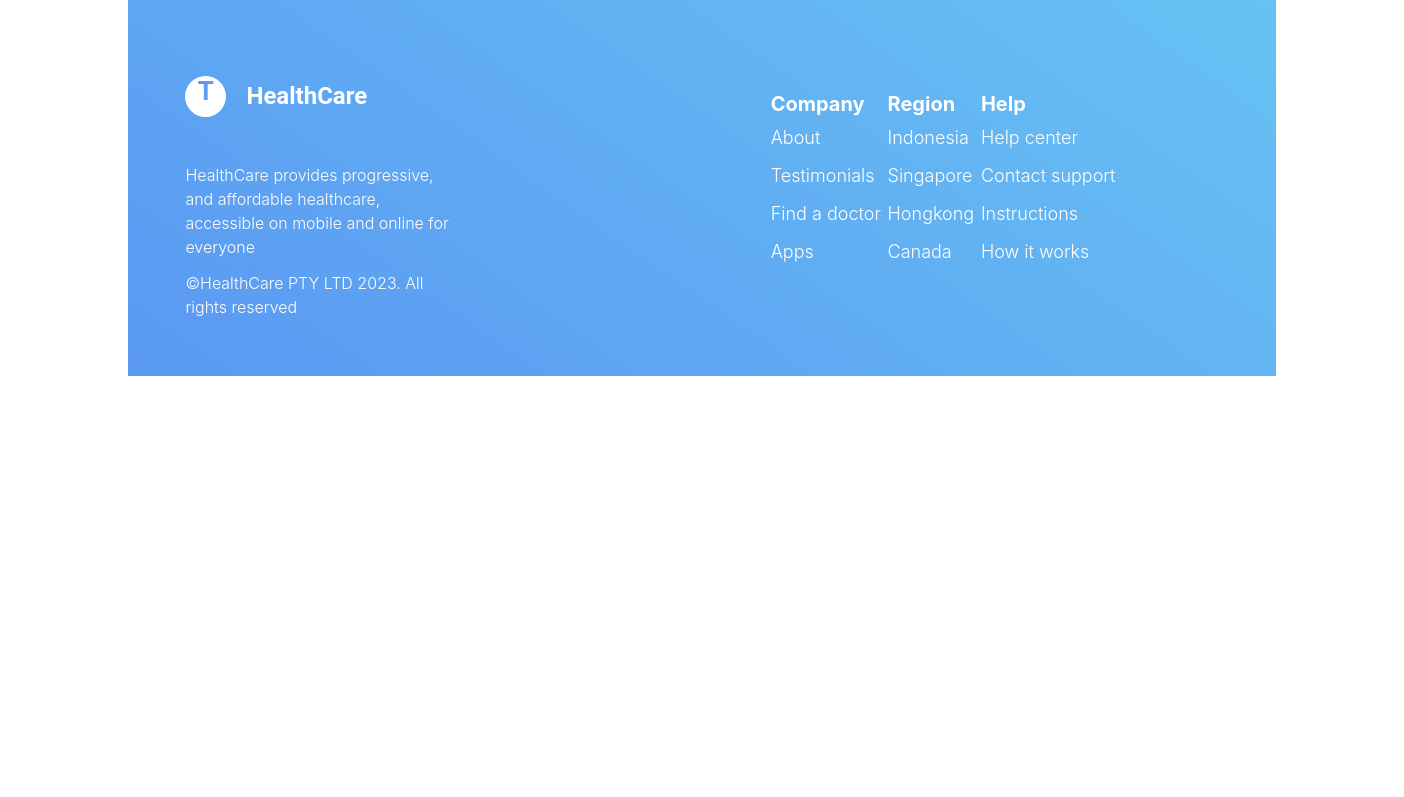
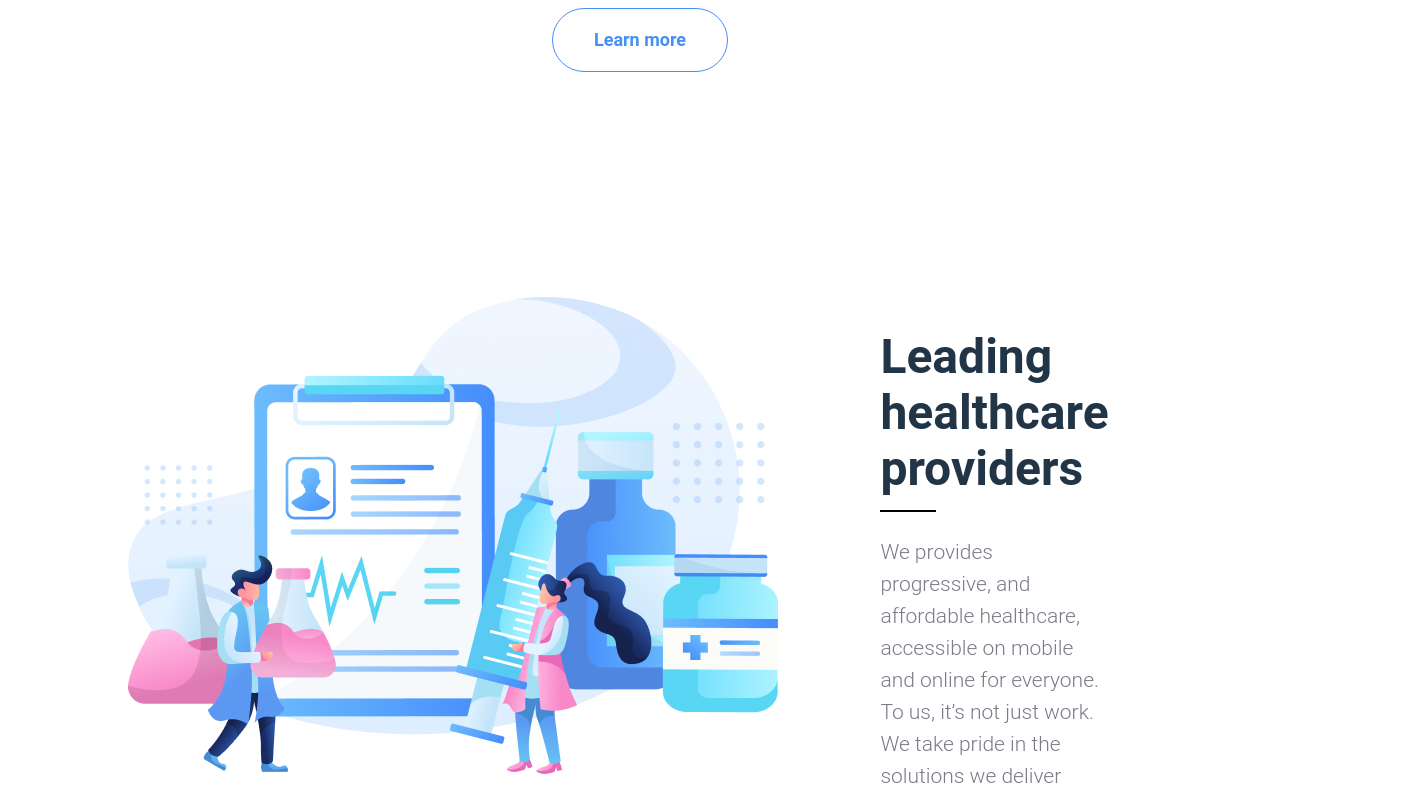
Before and after one commit to SuperJK55/effective-react-lab, a React app: page / in a window 1280 px wide. Shown: the part 2000-2797 px from the top of the page, 1404 px wide, since content can reach past the window. Before the commit the page ends 2376 px from the top, so only its background shows below. Built offline with nearby package versions, Linux system fonts and the light colour scheme; the HTML template or start-up script is replaced by a standard one.

Commit message:
Added two text section and new button

```diff
--- a/src/App.module.css
+++ b/src/App.module.css
@@ -27,3 +27,13 @@ footer{
   width: 100%;
   background: var(--background-color-box);
 }
+
+.padding_block{
+  padding-left: 10%;
+  padding-right: 10%;
+}
+.outlinedButton{
+  padding-top: 5%;
+  display: flex;
+  justify-content: center;
+}
--- a/src/App.tsx
+++ b/src/App.tsx
@@ -1,11 +1,14 @@
-import headerImage from './assets/header_illustration_1.png'
+
 import classes from './App.module.css'
 import TopNav from './components/top-nav/TopNav'
 import LogoDiv from './components/logo-div'
 import HeaderText from './components/header-text'
 import OurServices from './components/our-services'
 import CardElement from './components/card-element/CardElement'
+import TextSectionOne from './components/text-section-one'
+import TextSectionTwo from './components/text-section-two'
 
+import headerImage from './assets/header_illustration_1.png'
 import search_img from './assets/svg_cards/search.svg'
 import pharmacy_img from './assets/svg_cards/pharmacy.svg'
 import consultation_img from './assets/svg_cards/consultation.svg'
@@ -13,12 +16,17 @@ import details_img from './assets/svg_cards/details.svg'
 import emergency_img from './assets/svg_cards/emergency.svg'
 import tracking_img from './assets/svg_cards/tracking.svg'
 import Footer from './components/footer'
+import OutlinedButton from './components/outlined-button'
+import sectionOne_img from './assets/text_section_one.png'
+import sectionTwo_img from './assets/text_section_two.png'
+
 
 
 
 function App() {
   return (
     <>
+      <div className={classes.padding_block}>
         <header className={classes.header}>
 
         <div className={classes.headerRow}>
@@ -44,6 +52,13 @@ function App() {
           <CardElement title='Emergency care' subtitle="You can get 24/7 urgent care for yourself or your children and your lovely family" logo={emergency_img}/>
           <CardElement title='Tracking' subtitle="Track and save your medical history and health data " logo={tracking_img}/>
         </OurServices>
+            <div className={classes.outlinedButton}>
+              <OutlinedButton text='Learn more'/>
+            </div>
+        <TextSectionOne arr={['Leading healthcare providers', 'We provides progressive, and affordable healthcare, accessible on mobile and online for everyone. To us, it’s not just work. We take pride in the solutions we deliver', 'Learn more']} img={sectionOne_img}/>
+        <TextSectionTwo arr={['Download our mobile apps', 'Our dedicated patient engagement app and web portal allow you to access information instantaneously (no tedeous form, long calls, or administrative hassle) and securely', 'Download  🠗']} img={sectionTwo_img}/>
+
+      </div>
       <footer>
         <Footer/>
       </footer>
--- /dev/null
+++ b/src/components/outlined-button/OutlinedButton.module.css
@@ -0,0 +1,13 @@
+.outlinedButton{
+    border-radius: 55px;
+    background: transparent;
+    width: fit-content;
+    padding: 0.1% 4%;
+    text-align: center;
+    font-size: 18px;
+    font-style: normal;
+    font-weight: 700;
+    line-height: 60px;
+    color: var(--button-color);
+    border: 1.4px solid var(--button-color);
+}
--- /dev/null
+++ b/src/components/outlined-button/OutlinedButton.tsx
@@ -0,0 +1,16 @@
+import classes from './OutlinedButton.module.css'
+import React from 'react'
+
+interface IOutlinedButton{
+    text: string;
+}
+
+const OutlinedButton: React.FC<IOutlinedButton> = ({text}) => {
+    return (
+        <button className={classes.outlinedButton}>
+            {text}
+        </button>
+    );
+};
+
+export default OutlinedButton;
--- /dev/null
+++ b/src/components/outlined-button/index.ts
@@ -0,0 +1 @@
+export {default} from './OutlinedButton'
--- /dev/null
+++ b/src/components/text-section-one/TextSectionOne.module.css
@@ -0,0 +1,47 @@
+.column {
+    display: flex;
+    flex-direction: column;
+    justify-content: left;
+    margin-right: 12.7%;
+}
+
+.row {
+    display: flex;
+    flex-direction: row;
+    justify-content: flex-start;
+    margin-top: 22%;
+}
+
+.title_text_section {
+    color: var(--primary-text-color);
+    font-size: 48px;
+    font-style: normal;
+    font-weight: 700;
+    text-align: left;
+    line-height: 56px;
+    margin-bottom: 2.5%;
+}
+
+.subtitle_text_section {
+    color: var(--secondary-text-color);
+    font-size: 21px;
+    font-style: normal;
+    text-align: left;
+    font-weight: 300;
+    line-height: 32px;
+    margin-bottom: 4.8%;
+}
+
+.imgBox {
+    width: 65%;
+    height: 47.7%;
+    margin-right: 10%;
+}
+
+.divider {
+    width: 56px;
+    height: 2px;
+    background-color: black;
+    margin-top: 3%;
+    margin-bottom: 3%;
+}
--- /dev/null
+++ b/src/components/text-section-one/TextSectionOne.tsx
@@ -0,0 +1,26 @@
+import classes from './TextSectionOne.module.css'
+import React from 'react'
+import OutlinedButton from '../outlined-button';
+
+interface ITextSectionOne {
+    arr: string[];
+    img: string;
+}
+
+const TextSectionOne: React.FC<ITextSectionOne> = ({arr, img}) => {
+    return (
+        <div className={classes.row}>
+            <div className={classes.imgBox}>
+                <img src={img}/>
+            </div>
+            <div className={classes.column}>
+                <h1 className={classes.title_text_section}>{arr[0]}</h1>
+                <div className={classes.divider}></div>
+                <h2 className={classes.subtitle_text_section}>{arr[1]}</h2>
+                <OutlinedButton text={arr[2]}/>
+         </div>
+        </div>
+    );
+};
+
+export default TextSectionOne;
--- /dev/null
+++ b/src/components/text-section-one/index.ts
@@ -0,0 +1 @@
+export {default} from './TextSectionOne'
--- /dev/null
+++ b/src/components/text-section-two/TextSectionTwo.module.css
@@ -0,0 +1,47 @@
+.column {
+    display: flex;
+    flex-direction: column;
+    justify-content: left;
+    margin-right: 12.7%;
+}
+
+.row {
+    display: flex;
+    flex-direction: row;
+    justify-content: flex-start;
+    margin-top: 22%;
+}
+
+.title_text_section {
+    color: var(--primary-text-color);
+    font-size: 48px;
+    font-style: normal;
+    font-weight: 700;
+    text-align: left;
+    line-height: 56px;
+    margin-bottom: 2.5%;
+}
+
+.subtitle_text_section {
+    color: var(--secondary-text-color);
+    font-size: 21px;
+    font-style: normal;
+    text-align: left;
+    font-weight: 300;
+    line-height: 32px;
+    margin-bottom: 4.8%;
+}
+
+.imgBox {
+    width: 65%;
+    height: 47.7%;
+    margin-right: 10%;
+}
+
+.divider {
+    width: 56px;
+    height: 2px;
+    background-color: black;
+    margin-top: 3%;
+    margin-bottom: 3%;
+}
--- /dev/null
+++ b/src/components/text-section-two/TextSectionTwo.tsx
@@ -0,0 +1,26 @@
+import classes from './TextSectionTwo.module.css'
+import React from 'react'
+import OutlinedButton from '../outlined-button';
+
+interface ITextSectionTwo {
+    arr: string[];
+    img: string;
+}
+
+const TextSectionTwo: React.FC<ITextSectionTwo> = ({arr, img}) => {
+    return (
+        <div className={classes.row}>
+            <div className={classes.column}>
+                <h1 className={classes.title_text_section}>{arr[0]}</h1>
+                <div className={classes.divider}></div>
+                <h2 className={classes.subtitle_text_section}>{arr[1]}</h2>
+                <OutlinedButton text={arr[2]}/>
+            </div>
+            <div className={classes.imgBox}>
+                <img src={img}/>
+            </div>
+        </div>
+    );
+};
+
+export default TextSectionTwo;
--- /dev/null
+++ b/src/components/text-section-two/index.ts
@@ -0,0 +1 @@
+export {default} from './TextSectionTwo'
--- a/src/index.css
+++ b/src/index.css
@@ -1,7 +1,7 @@
 #root {
   margin: 0;
-  padding-left: 10%;
-  padding-right: 10%;
+
+
   width: 100%;
   background-color: var(--main-bg-color);
 }
```
Also changed, not shown: src/assets/text_section_one.png (added), src/assets/text_section_two.png (added). Lines whose indentation alone changed are shown as unchanged.
